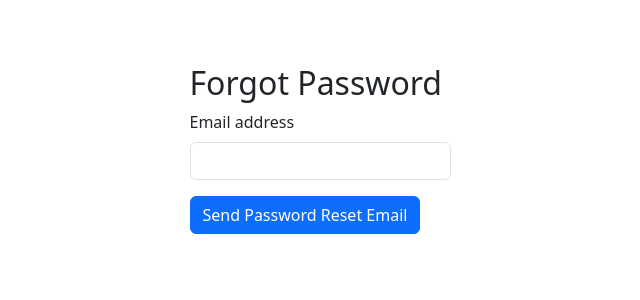
After one commit to PYEXPO25/T043_CODECRAFTERS, a Django app: page /forgotpassword/ in a window 1280 px wide. The commit adds this page. Shown: the top 300 px of the page, without its empty margins (320-960 px from the left). Run offline with Django 5.2, Linux system fonts and the light colour scheme.

Commit message:
Forgetpassword Added

```diff
--- a/source/myapp/marketplace/forms.py
+++ b/source/myapp/marketplace/forms.py
@@ -148,3 +148,27 @@ class NewShopForm(forms.ModelForm):
         if commit:
             shop.save()
         return shop
+
+class ForgotPasswordForm(forms.Form):
+    email = forms.EmailField(label="Email",required=True)
+
+    def clean(self):
+        cleaned_data = super().clean()
+
+        email = cleaned_data.get("email")
+
+        if not User.objects.filter(email = email).exists:
+
+            raise forms.ValidationError("Invalid email")
+
+class ResetPasswordForm(forms.Form):
+    password = forms.CharField(max_length=20,label="New password",required=True)
+    confirm_password = forms.CharField(max_length=20,label="Confirm password",required=True)
+
+    def clean(self):
+        cleaned_data = super().clean()
+        password = cleaned_data.get('new_password')
+        cnfrm_password = cleaned_data.get('confirm_password')
+
+        if password and cnfrm_password and password != cnfrm_password:
+            raise forms.ValidationError("Password Doesn't match")
--- /dev/null
+++ b/source/myapp/marketplace/templates/marketplace/forgetpassword.html
@@ -0,0 +1,31 @@
+
+{% extends "marketplace/includes/base.html" %}
+
+{% block content %}
+
+<div class="container mt-5">
+    <div class="row d-flex justify-content-center">
+        <div class="col-3 mt-3">
+            <h2>Forgot Password</h2>
+            <form method="post">
+                {% csrf_token %}
+                <div class="mb-3">
+                    <label for="email" class="form-label">Email address</label>
+                        {% if form.email.errors %}
+                            {% for error in form.email.errors %}
+                                <span class="text-danger">{{error}}</span>
+                            {% endfor %}
+                        {% endif %}
+                    <input type="email" class="form-control" id="email" name="email" >
+                </div>
+                <button type="submit" class="btn btn-primary">Send Password Reset Email</button>
+            </form>
+            <div class="mt-3">
+                {% include "marketplace/includes/nonfeilderrors.html" %}
+                {% include "marketplace/includes/messages.html" %}
+            </div>
+        </div>
+    </div>
+</div>
+
+{% endblock content %}
--- a/source/myapp/marketplace/templates/marketplace/login.html
+++ b/source/myapp/marketplace/templates/marketplace/login.html
@@ -44,7 +44,9 @@
           />
           {% include "marketplace/includes/nonfeilderrors.html" %}
         </div>
-
+        <div>
+          <a href="{% url 'marketplace:forgotpassword' %}">Forget password?</a>
+        </div>
         <div class="text-center">
 
           <button class="mt-4 btn btn-success" type="submit" value="Submit">
--- a/source/myapp/marketplace/urls.py
+++ b/source/myapp/marketplace/urls.py
@@ -19,4 +19,6 @@ urlpatterns = [
     path('<shopslug>/edit/<product>/',views.edit_product,name="editproduct"),
     path("shop/<slug:shopslug>/product/<slug:product>/remove/", views.remove_product, name="removeproduct"),
     path('my_shops/new_shop',views.add_shop,name="addshop"),
+    path("forgotpassword/",views.forgotpassword,name="forgotpassword"),
+    path("resetpassword/<uidb64>/<token>",views.resetpassword,name="resetpassword"),
 ]
--- a/source/myapp/marketplace/views.py
+++ b/source/myapp/marketplace/views.py
@@ -1,11 +1,10 @@
 from django.shortcuts import render,redirect, get_object_or_404
 from django.http.response import HttpResponse,HttpResponseRedirect
-from . forms import RegisterForm,SetPasswordForm,LoginForm,OrderForm,AddProductForm,AddReviewForm,EditProductForm,NewShopForm
+from . forms import RegisterForm,SetPasswordForm,LoginForm,OrderForm,AddProductForm,AddReviewForm,EditProductForm,NewShopForm,ForgotPasswordForm
 from django.contrib.auth import authenticate,login,logout
 from django.contrib.auth.decorators import login_required
 from django.core.mail import send_mail
 from django.contrib.auth.hashers import make_password
-from django.contrib.sites.shortcuts import get_current_site
 from django.core.paginator import Paginator
 from django.template.loader import render_to_string
 from django.contrib import messages
@@ -15,6 +14,12 @@ import uuid
 from django.urls import reverse
 from django.db.models import Q
 from django.utils.translation import gettext as _
+from django.contrib.sites.shortcuts import get_current_site
+from django.contrib.auth.tokens import default_token_generator
+from django.utils.encoding import force_bytes
+from django.utils.http import urlsafe_base64_encode,urlsafe_base64_decode
+
+
 # Create your views here.
 
 def index(request):
@@ -310,3 +315,56 @@ def add_shop(request):
             shop.save()
             return redirect(reverse('marketplace:shop',kwargs={'slug':shop.slug}))
     return render(request,"marketplace/addshop.html",{'districts':districts,"form":form})
+
+def forgotpassword(request):
+
+    form = ForgotPasswordForm()
+
+    if request.method == 'POST':
+
+        form = ForgotPasswordForm(request.POST)
+
+        if form.is_valid():
+            try:
+                email = form.cleaned_data['email']
+                user = User.objects.get(email=email)
+                subject = "Password Change request"
+                current_site = get_current_site(request)
+
+                domain = current_site.domain
+                token = default_token_generator.make_token(user)
+                uid = urlsafe_base64_encode(force_bytes(user.pk))
+                message = render_to_string("marketplace/forgetpasswordemail.html",{"domain":domain,"uid":uid,"token":token})
+
+                send_mail(subject,message,"noreply@zoro.com",[email])
+                messages.success(request,"Verification Email has been sent your mail")
+            except Exception as e:
+
+                messages.warning(request,e)
+
+    return render(request,"marketplace/forgetpassword.html",{'title':"Forgot Password","form":form})
+
+
+
+def resetpassword(request,uidb64,token):
+    form = SetPasswordForm()
+    if request.method == "POST":
+        form = SetPasswordForm(request.POST)
+
+        if form.is_valid():
+            new_pass = form.cleaned_data['password']
+            try:
+                pk = urlsafe_base64_decode(uidb64)
+                user = User.objects.get(pk=pk)
+            except:
+                user = None
+
+            if user is not None and default_token_generator.check_token(user,token):
+                user.set_password(new_pass)
+                user.save()
+                messages.success(request,"Your password has been successfully updated.")
+                return redirect(reverse('marketplace:index'))
+            else:
+                messages.error(request,"Your redirect link has been expired")
+
+    return render(request,"marketplace/set_password.html",{"title":"Reset password",'form':form})
```
Also changed, not shown: source/myapp/marketplace/templates/marketplace/forgetpasswordemail.html (added, +13 -0 lines).
